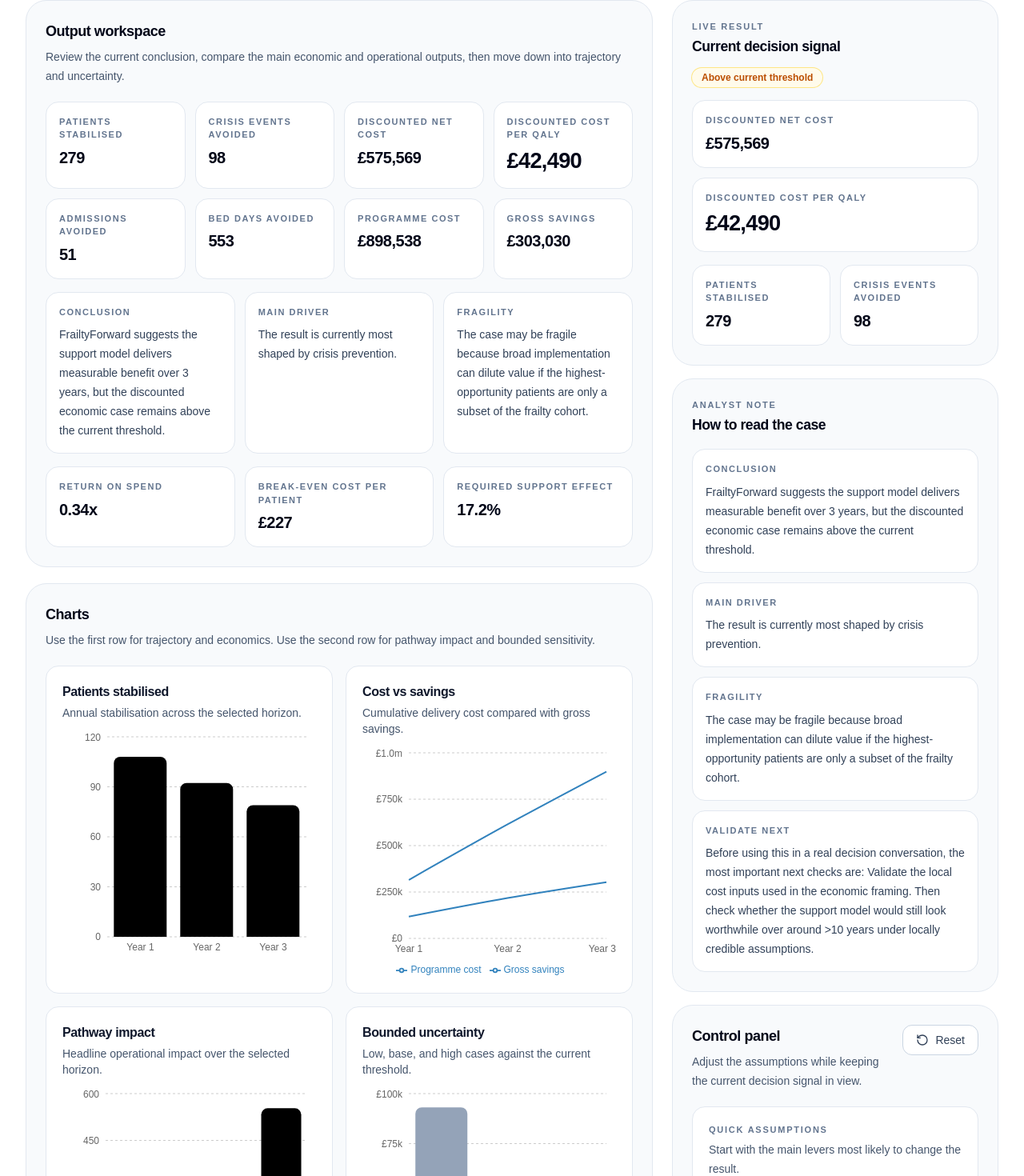
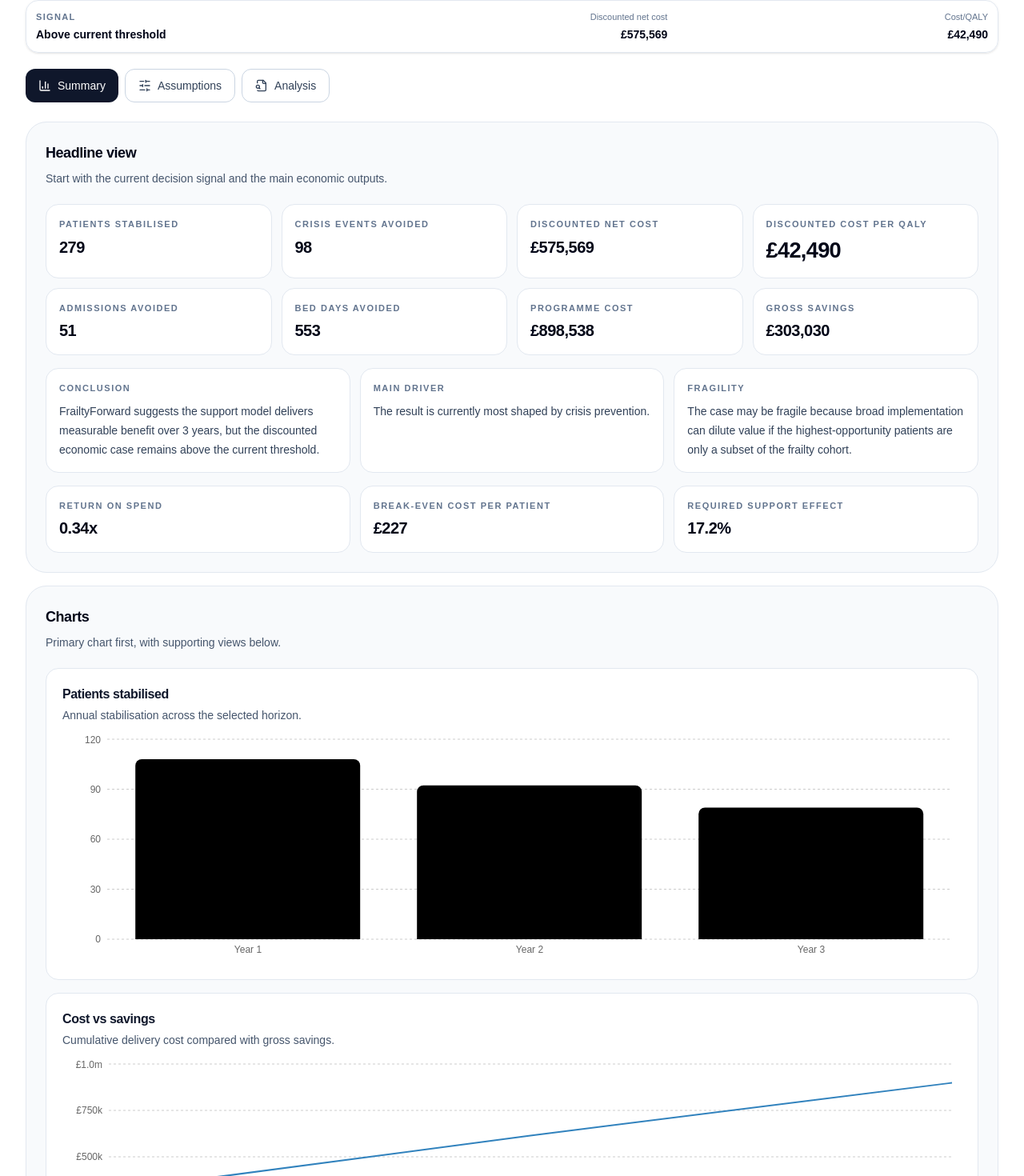
Before and after one commit to olivercareyncl/health-economics-scenario-lab, a Next.js app in the folder site/: page /sandboxes/frailtyforward in a window 1280 px wide. Shown: the part 250-1720 px from the top of the page at 80% size. Built offline with nearby package versions, Linux system fonts and the light colour scheme.

Commit message:
Update frailtyforward-app.tsx

```diff
--- a/site/src/components/frailtyforward/frailtyforward-app.tsx
+++ b/site/src/components/frailtyforward/frailtyforward-app.tsx
@@ -633,88 +633,6 @@ function AssumptionReviewCard({
   );
 }
 
-function DesktopDecisionRail({
-  decisionStatus,
-  netCostLabel,
-  netCostValue,
-  costPerQaly,
-  stabilisedPatients,
-  crisisEventsAvoided,
-  mainDriver,
-  interpretation,
-}: {
-  decisionStatus: string;
-  netCostLabel: string;
-  netCostValue: string;
-  costPerQaly: string;
-  stabilisedPatients: string;
-  crisisEventsAvoided: string;
-  mainDriver: string;
-  interpretation: {
-    what_model_suggests: string;
-    what_drives_result: string;
-    what_looks_fragile: string;
-    what_to_validate_next: string;
-  };
-}) {
-  return (
-    <div className="sticky top-6 space-y-4">
-      <div className={PANEL_SHELL}>
-        <p className={SECTION_KICKER}>Live result</p>
-        <h2 className={SECTION_TITLE}>Current decision signal</h2>
-
-        <div className="mt-3">
-          <div
-            className={cx(
-              "inline-flex rounded-full px-3 py-1 text-xs font-semibold",
-              decisionStatus === "Appears cost-saving" &&
-                "bg-emerald-50 text-emerald-700 ring-1 ring-emerald-200",
-              decisionStatus === "Appears cost-effective" &&
-                "bg-blue-50 text-blue-700 ring-1 ring-blue-200",
-              decisionStatus === "Above current threshold" &&
-                "bg-amber-50 text-amber-700 ring-1 ring-amber-200",
-            )}
-          >
-            {decisionStatus}
-          </div>
-        </div>
-
-        <div className="mt-4 grid gap-3">
-          <MetricCard label={netCostLabel} value={netCostValue} />
-          <MetricCard
-            label="Discounted cost per QALY"
-            value={costPerQaly}
-            tone="strong"
-          />
-        </div>
-
-        <div className="mt-4 grid grid-cols-2 gap-3">
-          <MetricCard label="Patients stabilised" value={stabilisedPatients} />
-          <MetricCard label="Crisis events avoided" value={crisisEventsAvoided} />
-        </div>
-      </div>
-
-      <div className={PANEL_SHELL}>
-        <p className={SECTION_KICKER}>Analyst note</p>
-        <h2 className={SECTION_TITLE}>How to read the case</h2>
-
-        <div className="mt-4 space-y-3">
-          <MiniInsight label="Conclusion" value={interpretation.what_model_suggests} />
-          <MiniInsight
-            label="Main driver"
-            value={`The result is currently most shaped by ${mainDriver}.`}
-          />
-          <MiniInsight label="Fragility" value={interpretation.what_looks_fragile} />
-          <MiniInsight
-            label="Validate next"
-            value={interpretation.what_to_validate_next}
-          />
-        </div>
-      </div>
-    </div>
-  );
-}
-
 export default function FrailtyForwardApp() {
   const [inputs, setInputs] = useState<Inputs>(DEFAULT_INPUTS);
   const [mobileTab, setMobileTab] = useState<MobileTab>("summary");
@@ -792,27 +710,6 @@ export default function FrailtyForwardApp() {
         label="Discounted cost per QALY"
         value={formatCurrency(results.discounted_cost_per_qaly)}
         tone="strong"
-      />
-    </div>
-  );
-
-  const desktopSecondaryMetrics = (
-    <div className="grid grid-cols-2 gap-3 lg:grid-cols-4">
-      <MetricCard
-        label="Admissions avoided"
-        value={formatNumber(results.admissions_avoided_total)}
-      />
-      <MetricCard
-        label="Bed days avoided"
-        value={formatNumber(results.bed_days_avoided_total)}
-      />
-      <MetricCard
-        label="Programme cost"
-        value={formatCurrency(results.programme_cost_total)}
-      />
-      <MetricCard
-        label="Gross savings"
-        value={formatCurrency(results.gross_savings_total)}
       />
     </div>
   );
@@ -1144,6 +1041,18 @@ export default function FrailtyForwardApp() {
           threshold={inputs.cost_effectiveness_threshold}
         />
       </MobileAccordion>
+    </div>
+  );
+
+  const desktopCharts = (
+    <div className="space-y-4">
+      <StabilisedPatientsChart yearlyResults={results.yearly_results} />
+      <CostVsSavingsChart yearlyResults={results.yearly_results} />
+      <ImpactChart results={results} />
+      <BoundedUncertaintyChart
+        uncertaintyRows={uncertainty}
+        threshold={inputs.cost_effectiveness_threshold}
+      />
     </div>
   );
 
@@ -1219,7 +1128,56 @@ export default function FrailtyForwardApp() {
         </div>
       </div>
 
+      <div className="sticky top-[72px] z-20 mb-5 hidden rounded-2xl border border-slate-200 bg-white/95 p-3 shadow-sm backdrop-blur lg:block">
+        <div className="grid grid-cols-3 items-start gap-3">
+          <div className="min-w-0">
+            <p className="text-[11px] font-semibold uppercase tracking-[0.12em] text-slate-500">
+              Signal
+            </p>
+            <p className="mt-1 text-sm font-semibold leading-5 text-slate-950">
+              {decisionStatus}
+            </p>
+          </div>
+          <div className="min-w-0 text-right">
+            <p className="text-[11px] text-slate-500">{netCostLabel}</p>
+            <p className="mt-1 text-sm font-semibold text-slate-950">
+              {formatCurrency(Math.abs(results.discounted_net_cost_total))}
+            </p>
+          </div>
+          <div className="min-w-0 text-right">
+            <p className="text-[11px] text-slate-500">Cost/QALY</p>
+            <p className="mt-1 text-sm font-semibold text-slate-950">
+              {formatCurrency(results.discounted_cost_per_qaly)}
+            </p>
+          </div>
+        </div>
+      </div>
+
       <div className="mb-5 flex gap-2 overflow-x-auto pb-1 lg:hidden">
+        <MobileTabButton
+          active={mobileTab === "summary"}
+          onClick={() => setMobileTab("summary")}
+          icon={<BarChart3 className="h-4 w-4" />}
+        >
+          Summary
+        </MobileTabButton>
+        <MobileTabButton
+          active={mobileTab === "assumptions"}
+          onClick={() => setMobileTab("assumptions")}
+          icon={<SlidersHorizontal className="h-4 w-4" />}
+        >
+          Assumptions
+        </MobileTabButton>
+        <MobileTabButton
+          active={mobileTab === "analysis"}
+          onClick={() => setMobileTab("analysis")}
+          icon={<FileSearch className="h-4 w-4" />}
+        >
+          Analysis
+        </MobileTabButton>
+      </div>
+
+      <div className="mb-5 hidden gap-2 overflow-x-auto pb-1 lg:flex">
         <MobileTabButton
           active={mobileTab === "summary"}
           onClick={() => setMobileTab("summary")}
@@ -1388,15 +1346,34 @@ export default function FrailtyForwardApp() {
         </div>
       </div>
 
-      <div className="hidden lg:grid lg:grid-cols-[minmax(0,1.18fr)_392px] lg:gap-6 xl:grid-cols-[minmax(0,1.24fr)_408px]">
-        <main className="min-w-0 space-y-5">
+      <div className="hidden lg:block">
+        <div className={cx(mobileTab !== "summary" && "hidden")}>
           <SectionCard
-            title="Output workspace"
-            description="Review the current conclusion, compare the main economic and operational outputs, then move down into trajectory and uncertainty."
+            title="Headline view"
+            description="Start with the current decision signal and the main economic outputs."
             dense
           >
             {summaryMetrics}
-            <div className="mt-3">{desktopSecondaryMetrics}</div>
+
+            <div className="mt-3 grid gap-3 lg:grid-cols-4">
+              <MetricCard
+                label="Admissions avoided"
+                value={formatNumber(results.admissions_avoided_total)}
+              />
+              <MetricCard
+                label="Bed days avoided"
+                value={formatNumber(results.bed_days_avoided_total)}
+              />
+              <MetricCard
+                label="Programme cost"
+                value={formatCurrency(results.programme_cost_total)}
+              />
+              <MetricCard
+                label="Gross savings"
+                value={formatCurrency(results.gross_savings_total)}
+              />
+            </div>
+
             <div className="mt-4">{interpretationPanel}</div>
 
             <div className="mt-4 grid gap-3 xl:grid-cols-3">
@@ -1412,39 +1389,92 @@ export default function FrailtyForwardApp() {
             </div>
           </SectionCard>
 
+          <div className="mt-4">
+            <SectionCard
+              title="Charts"
+              description="Primary chart first, with supporting views below."
+              dense
+            >
+              {desktopCharts}
+            </SectionCard>
+          </div>
+        </div>
+
+        <div className={cx(mobileTab !== "assumptions" && "hidden")}>
           <SectionCard
-            title="Charts"
-            description="Use the first row for trajectory and economics. Use the second row for pathway impact and bounded sensitivity."
+            title="Assumptions"
+            description="Quick assumptions first. Advanced settings stay below."
+            action={
+              <button
+                type="button"
+                onClick={resetToBaseCase}
+                className="inline-flex items-center gap-2 rounded-xl border border-slate-300 bg-white px-4 py-2 text-sm font-medium text-slate-700 transition hover:bg-slate-100"
+              >
+                <RotateCcw className="h-4 w-4" />
+                Reset
+              </button>
+            }
             dense
           >
-            <div className="grid gap-4 xl:grid-cols-2">
-              <StabilisedPatientsChart yearlyResults={results.yearly_results} />
-              <CostVsSavingsChart yearlyResults={results.yearly_results} />
-            </div>
-
-            <div className="mt-4 grid gap-4 xl:grid-cols-2">
-              <ImpactChart results={results} />
-              <BoundedUncertaintyChart
-                uncertaintyRows={uncertainty}
-                threshold={inputs.cost_effectiveness_threshold}
-              />
+            <div className="space-y-4">
+              <div className={SUBCARD}>
+                <p className="mb-3 text-sm font-semibold text-slate-900">
+                  Quick assumptions
+                </p>
+                {quickAssumptionNotice}
+                <div className="mt-4">{assumptionsQuick}</div>
+              </div>
+
+              <div className={SUBCARD}>
+                <p className="mb-3 text-sm font-semibold text-slate-900">
+                  Advanced assumptions
+                </p>
+                {advancedSections}
+              </div>
             </div>
           </SectionCard>
-
+        </div>
+
+        <div className={cx(mobileTab !== "analysis" && "hidden")}>
           <SectionCard
             title="Analysis"
-            description="A compact analyst-style readout of the current assumption set, the bounded cases, and what should be validated next."
+            description="Review the current case, bounded uncertainty, comparator snapshot, and the next checks."
             dense
           >
             <div className="space-y-5">
-              <div>
-                <h3 className={SECTION_KICKER}>Assumption review</h3>
-                <div className="mt-3">{assumptionsReview}</div>
+              <div className="grid grid-cols-1 gap-3 md:grid-cols-3">
+                <MetricCard
+                  label="Admissions avoided"
+                  value={formatNumber(results.admissions_avoided_total)}
+                />
+                <MetricCard
+                  label="Bed days avoided"
+                  value={formatNumber(results.bed_days_avoided_total)}
+                />
+                <MetricCard label="Return on spend" value={formatRatio(results.roi)} />
+              </div>
+
+              <div className={SUBCARD}>
+                <h3 className={SECTION_KICKER}>Threshold readout</h3>
+                <div className="mt-3 grid gap-3 md:grid-cols-3">
+                  <AssumptionReviewCard
+                    label="Break-even cost per patient"
+                    value={formatCurrency(results.break_even_cost_per_patient)}
+                  />
+                  <AssumptionReviewCard
+                    label="Required support effect"
+                    value={formatPercent(results.break_even_effect_required)}
+                  />
+                  <AssumptionReviewCard
+                    label="Break-even horizon"
+                    value={results.break_even_horizon}
+                  />
+                </div>
               </div>
 
               <div>
                 <h3 className={SECTION_KICKER}>Uncertainty readout</h3>
-                <div className="mt-3 grid gap-3 xl:grid-cols-3">
+                <div className="mt-3 grid gap-3 md:grid-cols-3">
                   {uncertainty.map((row) => (
                     <AssumptionReviewCard
                       key={row.case}
@@ -1456,88 +1486,32 @@ export default function FrailtyForwardApp() {
                 </div>
               </div>
 
-              <div>
-                <h3 className={SECTION_KICKER}>Comparator readout</h3>
+              <div className={SUBCARD}>
+                <h3 className={SECTION_KICKER}>Comparator snapshot</h3>
                 <div className="mt-3">{comparatorSummary}</div>
               </div>
 
-              <div className="grid gap-3 xl:grid-cols-2">
-                <div className={SUBCARD}>
-                  <p className={SECTION_KICKER}>Decision narrative</p>
-                  <div className="mt-3 space-y-2.5">
-                    <p className={SECTION_BODY}>{interpretation.what_model_suggests}</p>
-                    <p className={SECTION_BODY}>{interpretation.what_drives_result}</p>
-                  </div>
+              <div className={SUBCARD}>
+                <h3 className={SECTION_KICKER}>Interpretation</h3>
+                <div className="mt-3 grid gap-3 md:grid-cols-2">
+                  <MiniInsight label="Conclusion" value={interpretation.what_model_suggests} />
+                  <MiniInsight
+                    label="Main driver"
+                    value={`The result is currently most shaped by ${mainDriver}.`}
+                  />
+                  <MiniInsight label="Fragility" value={interpretation.what_looks_fragile} />
+                  <MiniInsight label="Validate next" value={interpretation.what_to_validate_next} />
                 </div>
-
-                <div className={SUBCARD}>
-                  <p className={SECTION_KICKER}>Validation note</p>
-                  <div className="mt-3 space-y-2.5">
-                    <p className={SECTION_BODY}>{interpretation.what_looks_fragile}</p>
-                    <p className={SECTION_BODY}>{interpretation.what_to_validate_next}</p>
-                    <p className={SECTION_BODY}>
-                      Break-even horizon:{" "}
-                      <span className="font-semibold text-slate-900">
-                        {results.break_even_horizon}
-                      </span>
-                    </p>
-                  </div>
-                </div>
+              </div>
+
+              <div>
+                <h3 className={SECTION_KICKER}>Assumption review</h3>
+                <div className="mt-3">{assumptionsReview}</div>
               </div>
             </div>
           </SectionCard>
-        </main>
-
-        <aside className="min-w-0">
-          <DesktopDecisionRail
-            decisionStatus={decisionStatus}
-            netCostLabel={netCostLabel}
-            netCostValue={formatCurrency(Math.abs(results.discounted_net_cost_total))}
-            costPerQaly={formatCurrency(results.discounted_cost_per_qaly)}
-            stabilisedPatients={formatNumber(results.patients_stabilised_total)}
-            crisisEventsAvoided={formatNumber(results.crisis_events_avoided_total)}
-            mainDriver={mainDriver}
-            interpretation={interpretation}
-          />
-
-          <div className="mt-4 sticky top-[430px]">
-            <SectionCard
-              title="Control panel"
-              description="Adjust the assumptions while keeping the current decision signal in view."
-              action={
-                <button
-                  type="button"
-                  onClick={resetToBaseCase}
-                  className="inline-flex items-center gap-2 rounded-xl border border-slate-300 bg-white px-4 py-2 text-sm font-medium text-slate-700 transition hover:bg-slate-100"
-                >
-                  <RotateCcw className="h-4 w-4" />
-                  Reset
-                </button>
-              }
-              dense
-            >
-              <div className="space-y-4">
-                <div className={SUBCARD}>
-                  <p className={SECTION_KICKER}>Quick assumptions</p>
-                  <p className="mt-1 text-sm leading-6 text-slate-600">
-                    Start with the main levers most likely to change the result.
-                  </p>
-                  <div className="mt-3">{quickAssumptionNotice}</div>
-                  <div className="mt-4">{assumptionsQuick}</div>
-                </div>
-
-                <div className={SUBCARD}>
-                  <p className={SECTION_KICKER}>Advanced assumptions</p>
-                  <p className="mt-1 text-sm leading-6 text-slate-600">
-                    Use these for deeper stress-testing once the main case is stable.
-                  </p>
-                  <div className="mt-4">{advancedSections}</div>
-                </div>
-              </div>
-            </SectionCard>
-          </div>
-        </aside>
-      </div>
-    </div>
-  );
-}
+        </div>
+      </div>
+    </div>
+  );
+}
```
